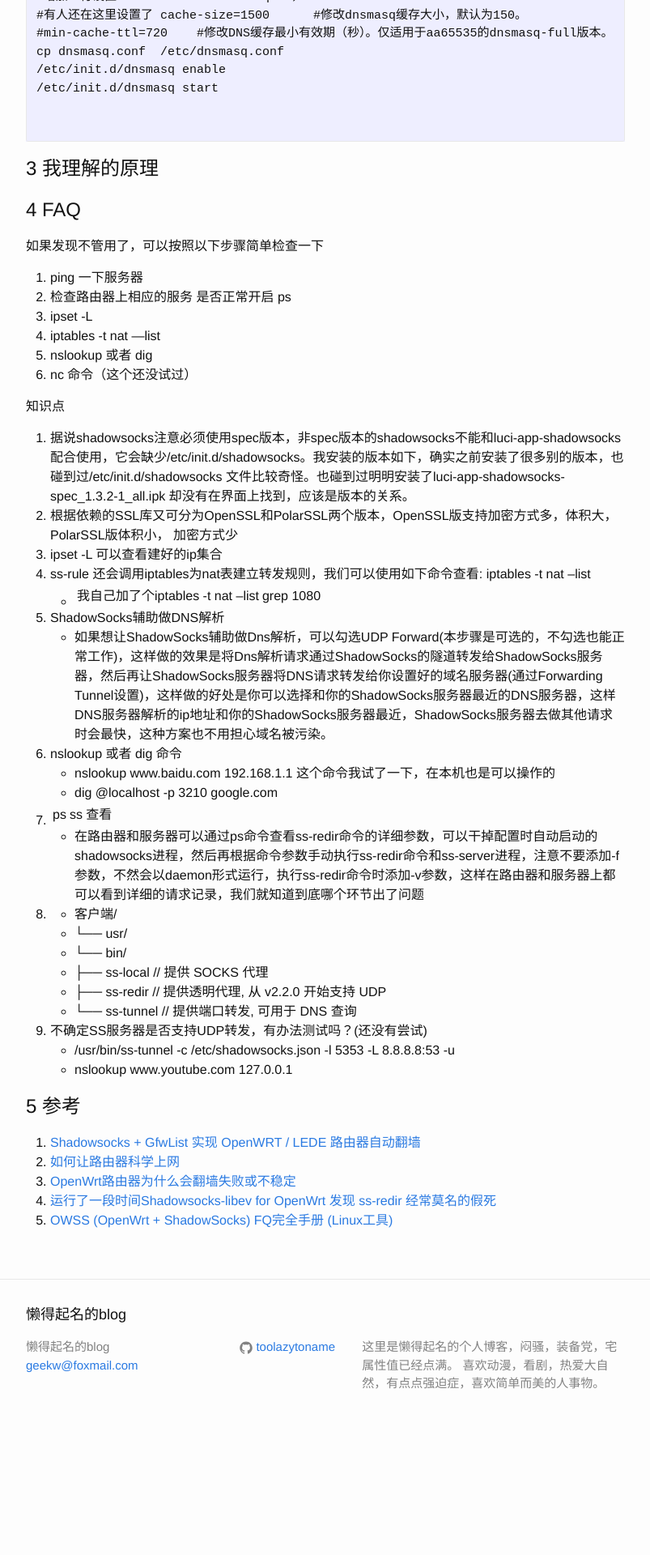
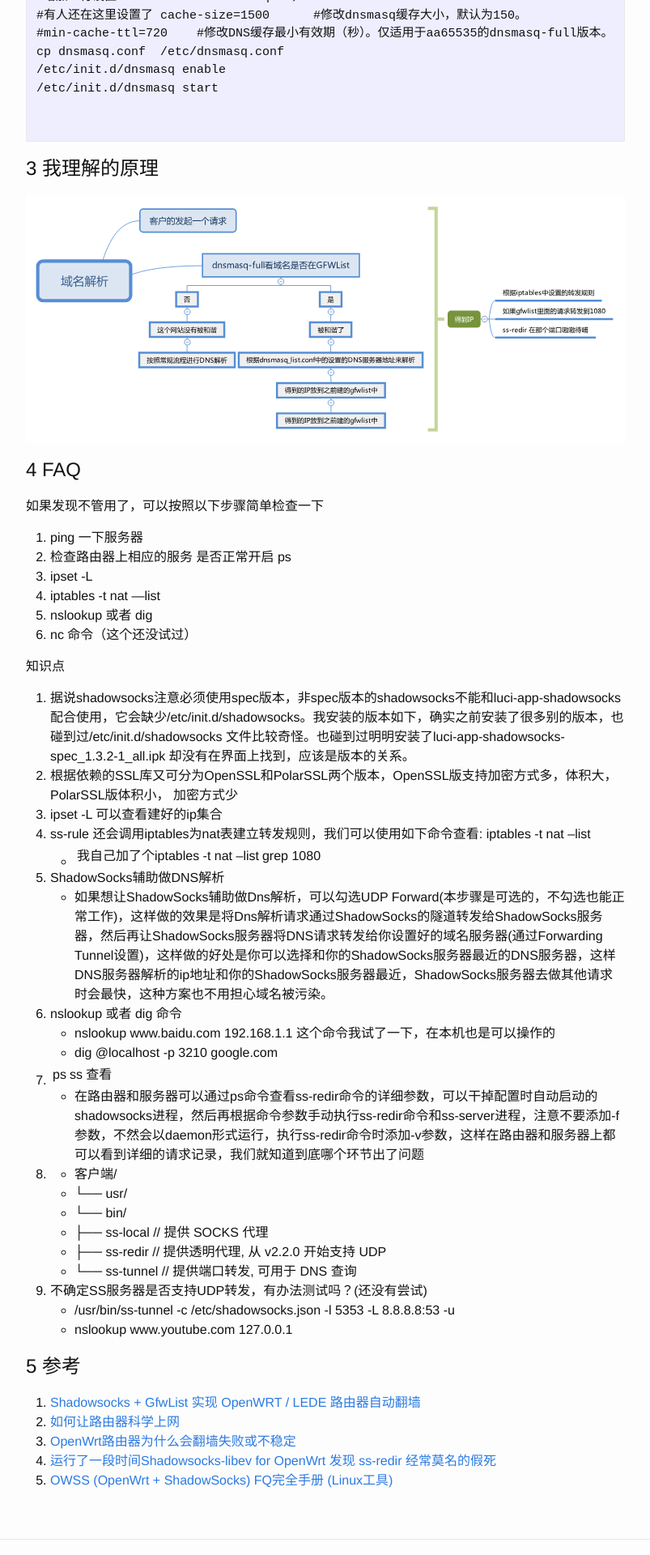
Before and after one commit to toolazytoname/toolazytoname.github.io, a Jekyll site: the page built from _posts/2017-05-16-newifi.markdown, in a window 1280 px wide. Shown: the part 1549-3469 px from the top of the page at 81% size, without its empty margins (238-1041 px from the left). Built offline with Jekyll 4.4.1, drawn with Linux system fonts in a browser that asks for light colours; before the commit the page ends 3329 px from its top, so only the background shows below that.

Commit message:
2017-05-16-newifi.markdown

```diff
--- a/_posts/2017-05-16-newifi.markdown
+++ b/_posts/2017-05-16-newifi.markdown
@@ -89,6 +89,7 @@
 
 # 3 我理解的原理<a name="underTheHood"></a>
 
+![我理解的原理图]({{ site.url }}/assets/newifiCross.svg)
 
 # 4 FAQ<a name="FAQ"></a>
 如果发现不管用了，可以按照以下步骤简单检查一下
```
